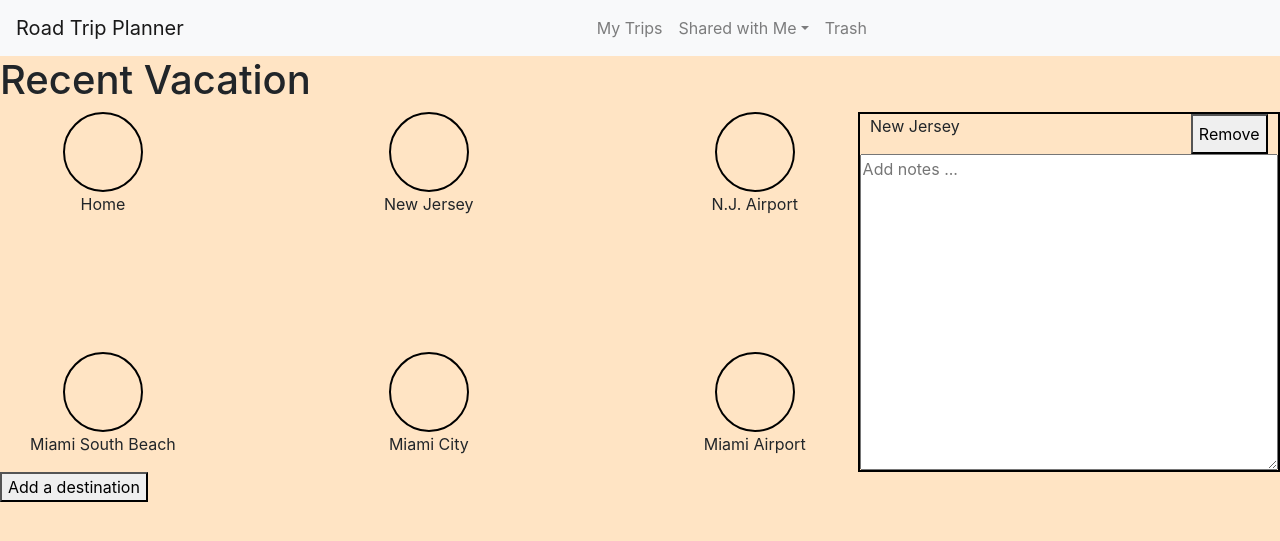
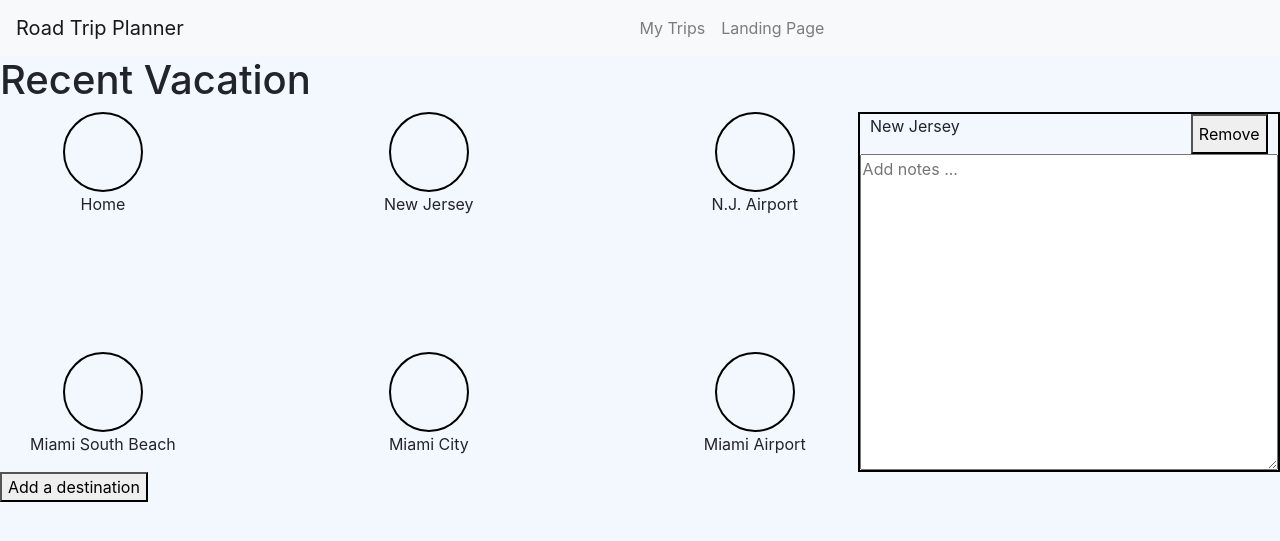
Before and after one commit to poweitsao/cs4640_project, a PHP site: page /trip_details.html in a window 1280 px wide. Shown: the top 541 px of the page. Run offline with PHP 8.4, Linux system fonts and the light colour scheme.

Commit message:
last minute navbar changes

```diff
--- a/stylesheets/trips_details.css
+++ b/stylesheets/trips_details.css
@@ -1,3 +1,3 @@
 body {
-    background-color: bisque;
+    background-color: #f3f7fe;
 }
--- a/trip_details.html
+++ b/trip_details.html
@@ -1,8 +1,7 @@
-
-
 <!-- 1. create HTML5 doctype -->
 <!DOCTYPE html>
 <html>
+
 <head>
   <meta charset="UTF-8">
 
@@ -23,7 +22,8 @@
 
   <!-- 3. link bootstrap -->
   <!-- if you choose to use CDN for CSS bootstrap -->
-  <link rel="stylesheet" href="https://cdn.jsdelivr.net/npm/bootstrap@4.6.0/dist/css/bootstrap.min.css" integrity="sha384-B0vP5xmATw1+K9KRQjQERJvTumQW0nPEzvF6L/Z6nronJ3oUOFUFpCjEUQouq2+l" crossorigin="anonymous">
+  <link rel="stylesheet" href="https://cdn.jsdelivr.net/npm/bootstrap@4.6.0/dist/css/bootstrap.min.css"
+    integrity="sha384-B0vP5xmATw1+K9KRQjQERJvTumQW0nPEzvF6L/Z6nronJ3oUOFUFpCjEUQouq2+l" crossorigin="anonymous">
 
   <!--
   Use a link tag to link an external resource.
@@ -52,16 +52,10 @@
       <div class="collapse navbar-collapse justify-content-end" id="collapsibleNavbar">
         <ul class="navbar-nav mx-auto">
           <li class="nav-item">
-            <a class="nav-link" href="#">My Trips</a>
-          </li>
-          <li class="nav-item dropdown">
-            <a class="nav-link dropdown-toggle" href="#" id="dropdown01" data-toggle="dropdown" aria-haspopup="true" aria-expanded="false">Shared with Me</a>
-            <div class="dropdown-menu" aria-labelledby="dropdown01">
-
-           </div>
+            <a class="nav-link" href="homepage.html">My Trips</a>
           </li>
           <li class="nav-item">
-            <a class="nav-link" href="#">Trash</a>
+            <a class="nav-link" href="landing_page.html">Landing Page</a>
           </li>
 
         </ul>
@@ -72,7 +66,7 @@
 
   <h1>Recent Vacation</h1>
 
-  <div class="main-content" >
+  <div class="main-content">
     <div class="main-content-body">
       <div class="destination" data-destId="1">
         <div>
@@ -131,15 +125,19 @@
   <div class="popup-modal hidden">
     <label for="destname">Destination name:</label><br />
     <input type="text" id="destname" name="destname"><br />
-    <button id="modal-btn" >Create new</button>
+    <button id="modal-btn">Create new</button>
   </div>
 
 
 
 
   <!-- CDN for JS bootstrap -->
-  <script src="https://code.jquery.com/jquery-3.5.1.slim.min.js" integrity="sha384-DfXdz2htPH0lsSSs5nCTpuj/zy4C+OGpamoFVy38MVBnE+IbbVYUew+OrCXaRkfj" crossorigin="anonymous"></script>
-  <script src="https://cdn.jsdelivr.net/npm/bootstrap@4.6.0/dist/js/bootstrap.bundle.min.js" integrity="sha384-Piv4xVNRyMGpqkS2by6br4gNJ7DXjqk09RmUpJ8jgGtD7zP9yug3goQfGII0yAns" crossorigin="anonymous"></script>
+  <script src="https://code.jquery.com/jquery-3.5.1.slim.min.js"
+    integrity="sha384-DfXdz2htPH0lsSSs5nCTpuj/zy4C+OGpamoFVy38MVBnE+IbbVYUew+OrCXaRkfj"
+    crossorigin="anonymous"></script>
+  <script src="https://cdn.jsdelivr.net/npm/bootstrap@4.6.0/dist/js/bootstrap.bundle.min.js"
+    integrity="sha384-Piv4xVNRyMGpqkS2by6br4gNJ7DXjqk09RmUpJ8jgGtD7zP9yug3goQfGII0yAns"
+    crossorigin="anonymous"></script>
   <script src="./js/main.js"></script>
 
   <!-- for local -->
@@ -159,4 +157,5 @@
 
 
 </body>
+
 </html>
```
